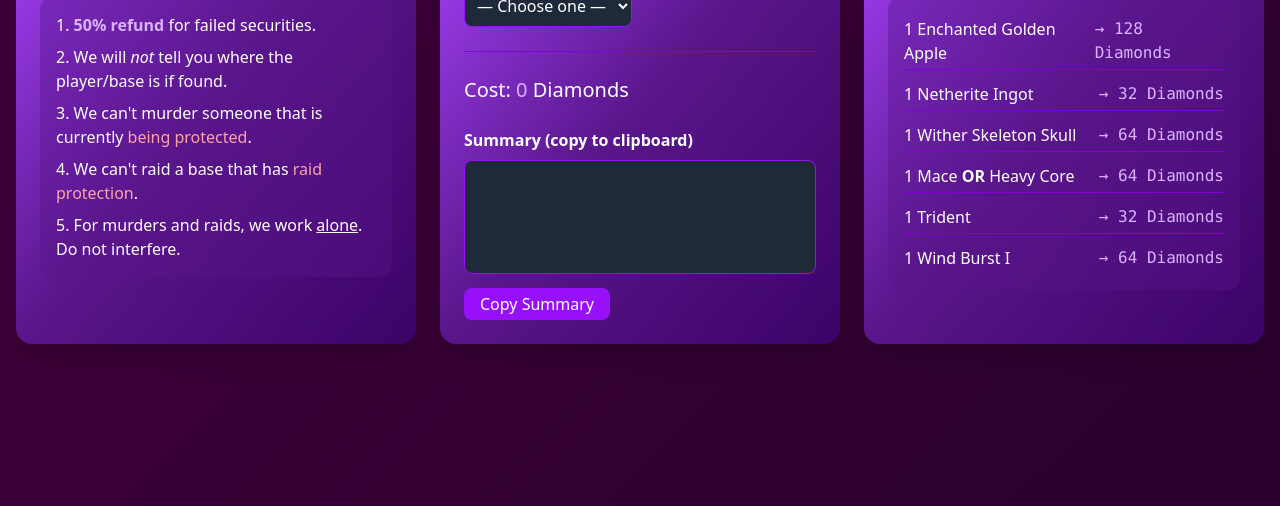
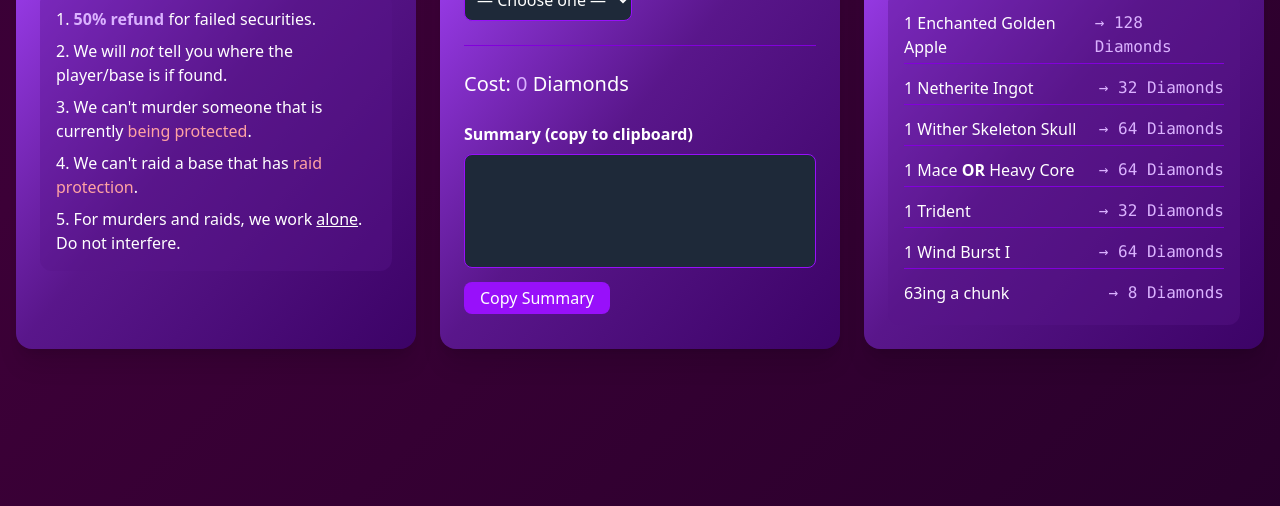
Before and after one commit to drakou111/MarKillPlayer, a plain HTML site: page index.html in a window 1280 px wide. Shown: the part 294-800 px from the top of the page. Drawn offline with nearby package versions, Linux system fonts and the light colour scheme; files that its build step writes are made by us from their sources.

Commit message:
Added payment method

```diff
--- a/index.html
+++ b/index.html
@@ -130,6 +130,10 @@
           <span>1 Wind Burst I</span>
           <span class="text-purple-300 font-mono">→ 64 Diamonds</span>
         </li>
+        <li class="flex justify-between items-center py-1">
+          <span>63ing a chunk</span>
+          <span class="text-purple-300 font-mono">→ 8 Diamonds</span>
+        </li>
       </ul>
     </div>
 
```
